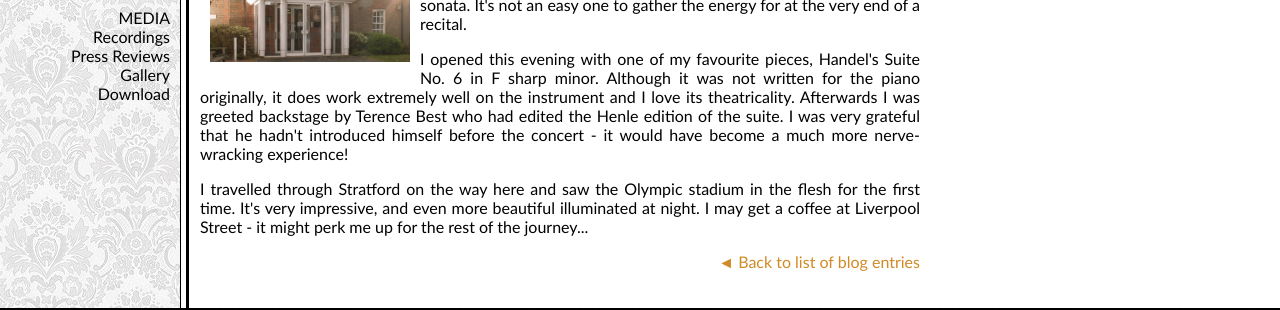
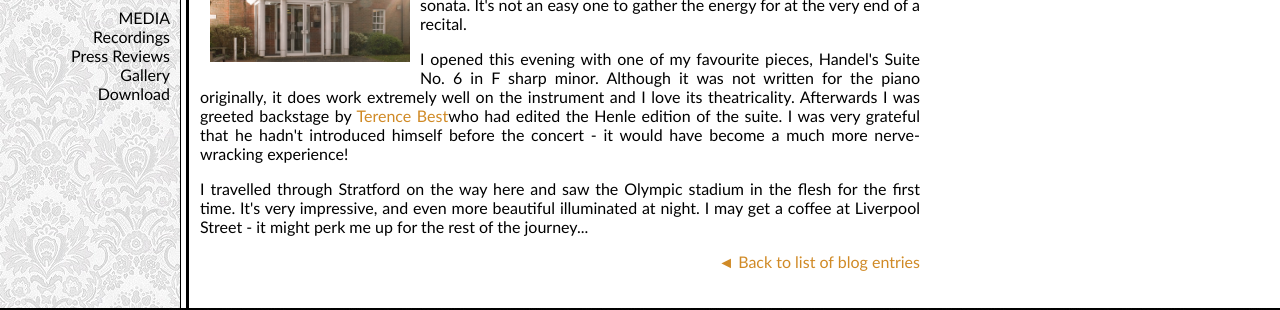
Before and after one commit to hammonc/clarehammond.com, a Jekyll site: the page built from blog-20120920.html, in a window 1280 px wide. Shown: the part 261-571 px from the top of the page. Built offline with Jekyll 4.4.1, drawn with Linux system fonts in a browser that asks for light colours; part of the change alters nothing that is shown.

```diff
--- a/blog-20120920.html
+++ b/blog-20120920.html
@@ -7,6 +7,6 @@ title: Recital for the Brentwood Musical Society, 20 September 2012
 
 <p>I'm on the train back into London after a really enjoyable evening with the Brentwood Musical Society. They had a lovely piano and a supportive and responsive audience. I am absolutely exhausted now though! I may reconsider finishing a programme with the 'Appassionata' sonata. It's not an easy one to gather the energy for at the very end of a recital.</p>
 
-<p>I opened this evening with one of my favourite pieces, Handel's Suite No. 6 in F sharp minor. Although it was not written for the piano originally, it does work extremely well on the instrument and I love its theatricality. Afterwards I was greeted backstage by Terence Best who had edited the Henle edition of the suite. I was very grateful that he hadn't introduced himself before the concert - it would have become a much more nerve-wracking experience!</p>
+<p>I opened this evening with one of my favourite pieces, Handel's Suite No. 6 in F sharp minor. Although it was not written for the piano originally, it does work extremely well on the instrument and I love its theatricality. Afterwards I was greeted backstage by <a href="http://www.open.ac.uk/Arts/music/tbest.shtml" target="_blank">Terence Best</a>who had edited the Henle edition of the suite. I was very grateful that he hadn't introduced himself before the concert - it would have become a much more nerve-wracking experience!</p>
 
 <p>I travelled through Stratford on the way here and saw the Olympic stadium in the flesh for the first time. It's very impressive, and even more beautiful illuminated at night. I may get a coffee at Liverpool Street - it might perk me up for the rest of the journey...</p>
```
